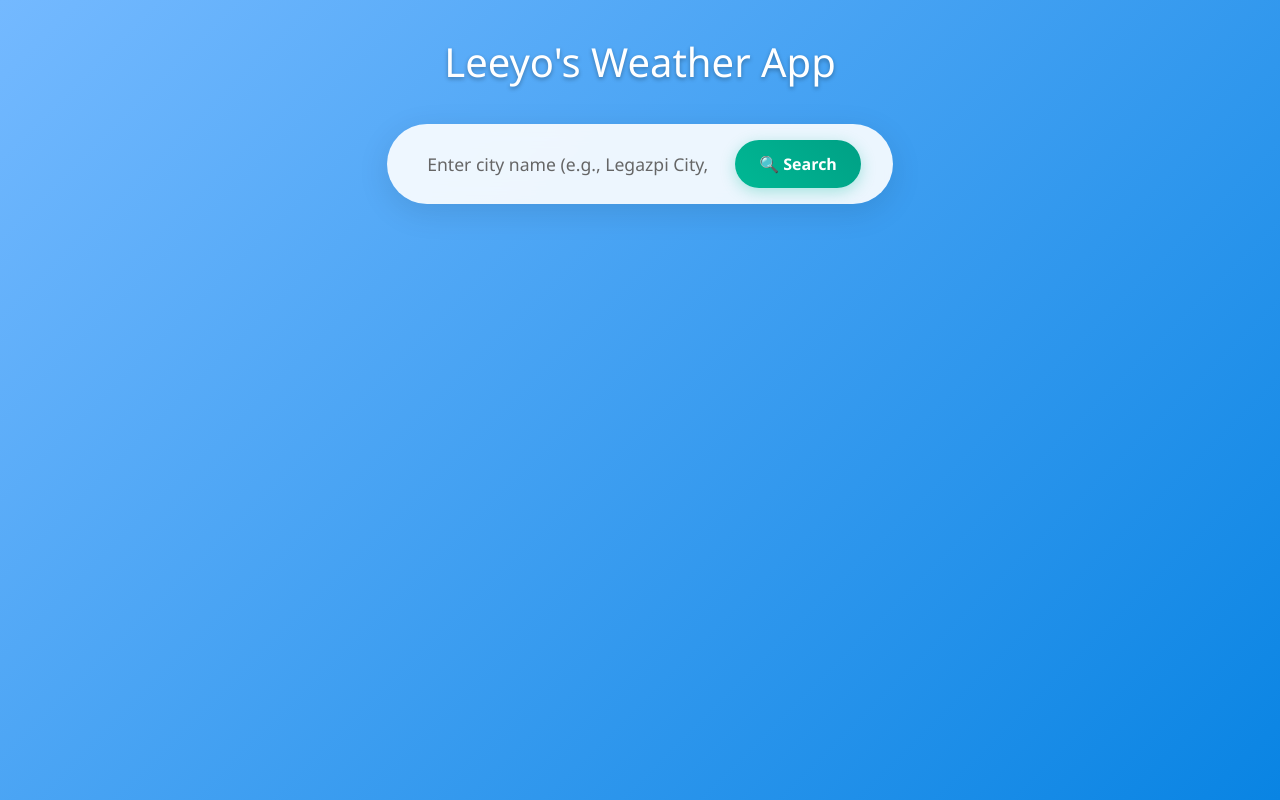
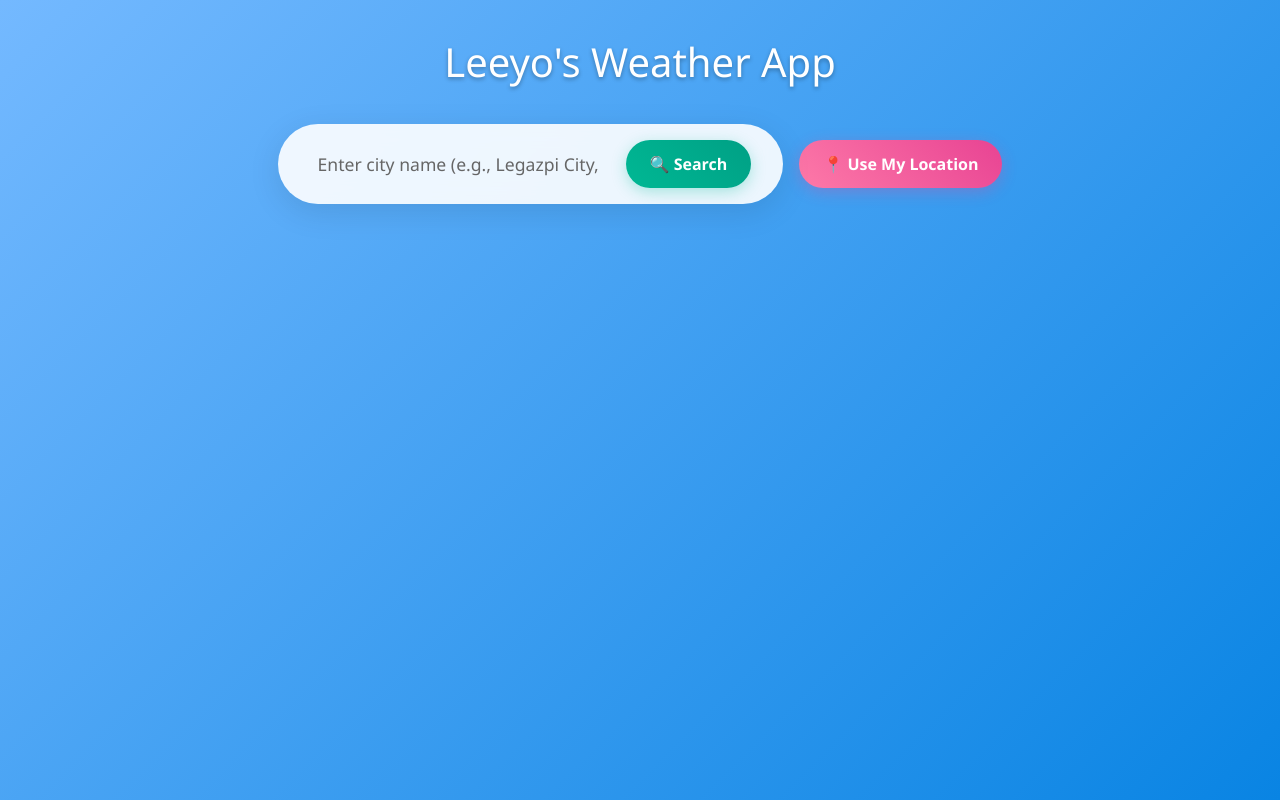
Before and after one commit to jackoverflow/nextjs-weather-app, a Next.js app: page /weather in a window 1280 px wide. Built offline with nearby package versions, Linux system fonts and the light colour scheme; no server answers.

Commit message:
Integrate location-based weather with notifications and auto-load user location

```diff
--- a/src/app/weather/page.tsx
+++ b/src/app/weather/page.tsx
@@ -1,8 +1,11 @@
 "use client";
 
-import React, { useState } from 'react';
+import React, { useState, useEffect } from 'react';
 import WeatherCard from './components/WeatherCard';
 import SearchBar from './components/SearchBar';
+import LocationButton from './components/LocationButton';
+import { scheduleWeatherNotification } from './services/notificationService';
+import { getCurrentLocation, getLocationFromCoords } from './services/locationService';
 import dynamic from 'next/dynamic';
 import './styles/WeatherStyles.css';
 
@@ -28,6 +31,7 @@ const WeatherPage: React.FC = () => {
   const [weather, setWeather] = useState<WeatherData | null>(null);
   const [loading, setLoading] = useState(false);
   const [error, setError] = useState<string | null>(null);
+  const [hasLoadedLocationWeather, setHasLoadedLocationWeather] = useState(false);
 
   const getBackgroundClass = (description: string) => {
     const desc = description.toLowerCase();
@@ -36,6 +40,41 @@ const WeatherPage: React.FC = () => {
     if (desc.includes('cloud')) return 'cloudy';
     return '';
   };
+
+  // Auto-load user's location weather on first visit
+  useEffect(() => {
+    const loadLocationWeatherOnStart = async () => {
+      if (!hasLoadedLocationWeather) {
+        try {
+          const location = await getCurrentLocation();
+          const data = await getLocationFromCoords(location.latitude, location.longitude);
+
+          const weatherData: WeatherData = {
+            city: data.name,
+            temperature: data.main.temp,
+            description: data.weather[0].description,
+            humidity: data.main.humidity,
+            windSpeed: data.wind.speed,
+            feelsLike: data.main.feels_like,
+            pressure: data.main.pressure,
+            lat: data.coord.lat,
+            lon: data.coord.lon,
+          };
+
+          setWeather(weatherData);
+          setHasLoadedLocationWeather(true);
+
+          // Send notification for location weather
+          scheduleWeatherNotification(data);
+        } catch (error) {
+          console.log('Location not available or permission denied, user will need to search manually');
+          setHasLoadedLocationWeather(true);
+        }
+      }
+    };
+
+    loadLocationWeatherOnStart();
+  }, [hasLoadedLocationWeather]);
 
   const fetchWeather = async (city: string) => {
     setLoading(true);
@@ -60,6 +99,9 @@ const WeatherPage: React.FC = () => {
         lon: data.coord.lon,
       };
       setWeather(weatherData);
+
+      // Send notification for searched weather
+      scheduleWeatherNotification(data);
     } catch (error) {
       console.error('Error fetching weather data:', error);
       setError(error instanceof Error ? error.message : 'An error occurred while fetching weather data');
@@ -68,12 +110,24 @@ const WeatherPage: React.FC = () => {
     }
   };
 
+  const handleLocationWeather = (weatherData: WeatherData) => {
+    setWeather(weatherData);
+    setError(null);
+  };
+
   const backgroundClass = weather ? getBackgroundClass(weather.description) : '';
 
   return (
     <div className={`weather-page ${backgroundClass}`}>
       <h1>Leeyo&apos;s Weather App</h1>
-      <SearchBar onSearch={fetchWeather} />
+      <div className="search-controls">
+        <SearchBar onSearch={fetchWeather} />
+        <LocationButton
+          onLocationWeather={handleLocationWeather}
+          onError={setError}
+          onLoading={setLoading}
+        />
+      </div>
 
       {loading && (
         <div className="loading">
--- a/src/app/weather/styles/WeatherStyles.css
+++ b/src/app/weather/styles/WeatherStyles.css
@@ -17,17 +17,27 @@
   text-align: center;
 }
 
+.search-controls {
+  display: flex;
+  flex-direction: column;
+  gap: 1rem;
+  align-items: center;
+  margin-bottom: 2rem;
+  width: 100%;
+  max-width: 600px;
+}
+
 .search-bar {
   background: rgba(255, 255, 255, 0.9);
   backdrop-filter: blur(10px);
   border-radius: 50px;
   padding: 1rem 2rem;
   box-shadow: 0 8px 32px rgba(0, 0, 0, 0.1);
-  margin-bottom: 2rem;
   display: flex;
   align-items: center;
   gap: 1rem;
   transition: all 0.3s ease;
+  width: 100%;
 }
 
 .search-bar:hover {
@@ -196,6 +206,56 @@
   min-width: 350px;
 }
 
+.location-button {
+  background: linear-gradient(45deg, #fd79a8, #e84393);
+  color: white;
+  border: none;
+  padding: 0.75rem 1.5rem;
+  border-radius: 25px;
+  font-size: 1rem;
+  font-weight: 600;
+  cursor: pointer;
+  transition: all 0.3s ease;
+  box-shadow: 0 4px 15px rgba(232, 67, 147, 0.3);
+  display: flex;
+  align-items: center;
+  gap: 0.5rem;
+  min-width: 180px;
+  justify-content: center;
+}
+
+.location-button:hover:not(:disabled) {
+  transform: translateY(-2px);
+  box-shadow: 0 6px 20px rgba(232, 67, 147, 0.4);
+}
+
+.location-button:disabled {
+  opacity: 0.7;
+  cursor: not-allowed;
+  transform: none;
+}
+
+.location-spinner {
+  width: 16px;
+  height: 16px;
+  border: 2px solid rgba(255, 255, 255, 0.3);
+  border-top: 2px solid white;
+  border-radius: 50%;
+  animation: spin 1s linear infinite;
+}
+
+@media (min-width: 768px) {
+  .search-controls {
+    flex-direction: row;
+    justify-content: center;
+    max-width: none;
+  }
+
+  .search-bar {
+    width: auto;
+  }
+}
+
 /* Responsive Design */
 @media (max-width: 768px) {
   .weather-page {
```
